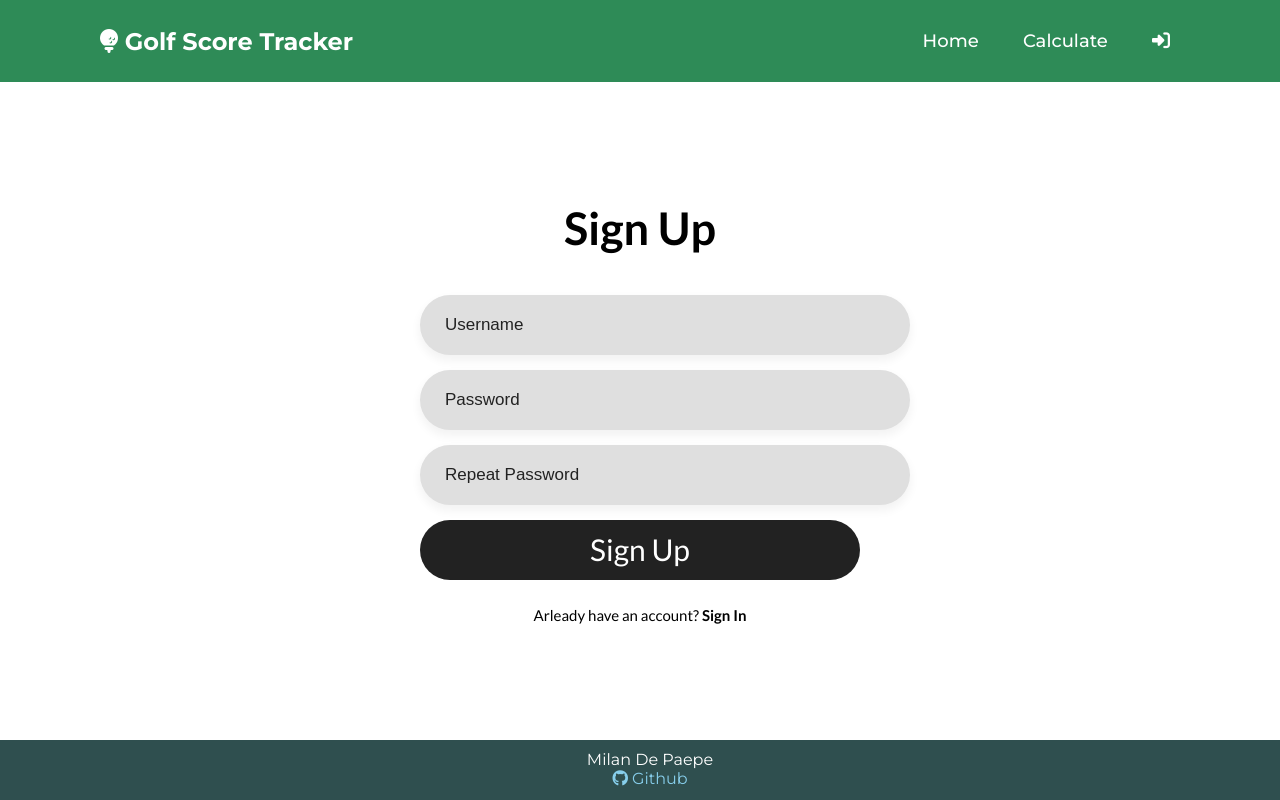
After one commit to MilanDP123/golfScoreTracker, a Flask app: page /signup in a window 1280 px wide. The commit adds this page. Run offline with Flask 3, Linux system fonts and the light colour scheme; some libraries are stand-ins or nearby versions.

Commit message:
signup page

```diff
--- a/app.py
+++ b/app.py
@@ -1,6 +1,6 @@
 from flask import Flask, redirect, render_template, request, session, url_for
 import hashlib
-from db import get_strokes, get_usernames, check_password, get_userid
+from db import get_strokes, get_usernames, check_password, get_userid, new_user
 
 app = Flask(__name__)
 app.config["SECRET_KEY"] = "aasntuhea"
@@ -54,9 +54,8 @@ def calculate():
 def login():
     if request.method == "POST":
         username = request.form.get('username')
-        submit = request.form.get('submit')
 
-        if not username or username not in get_usernames():
+        if username not in get_usernames():
             return render_template("login.html",
                                    error="Invalid username")
 
@@ -76,6 +75,32 @@ def login():
     return render_template("login.html")
 
 
+@app.route("/signup", methods=["POST", "GET"])
+def signup():
+
+    if request.method == "POST":
+
+        username = request.form.get('username')
+
+        if username in get_usernames():
+            return render_template('signup.html',
+                                   error="Username unavailable")
+        password = hashlib.sha256(
+            (request.form.get('password') + username).encode()).hexdigest()
+        password2 = hashlib.sha256(
+            (request.form.get('password2') + username).encode()).hexdigest()
+
+        if password != password2:
+            return render_template('signup.html',
+                                   error="Passwords need to match")
+        new_user(username, password)
+        session["username"] = username
+        session["user_id"] = get_userid(username)
+        session["logged_in"] = True
+        return redirect(url_for('rounds'))
+    return render_template('signup.html')
+
+
 @app.route("/logout")
 def logout():
     session.clear()
--- a/db.py
+++ b/db.py
@@ -41,7 +41,7 @@ def execute_select_query(query, arguments):
         cur = conn.cursor()
 
         cur.execute(query, arguments)
-        result = cur.fetchone()
+        result = cur.fetchall()
 
         conn.commit()
 
@@ -84,11 +84,13 @@ def execute_insert_query(query, arguments):
 
 
 def get_strokes(tee, handicap):
-    return int(execute_select_query(get_strokes_query, (tee, handicap))[0])
+    return int(execute_select_query(get_strokes_query, (tee, handicap))[0][0])
 
 
 def get_usernames():
-    return execute_select_query(get_usernames_query, '')
+    usernames = [t[0] for t in execute_select_query(get_usernames_query, '')]
+
+    return usernames
 
 
 def get_userid(username):
@@ -96,7 +98,7 @@ def get_userid(username):
 
 
 def check_password(username, password):
-    return execute_select_query(get_password_query, (username,))[0] == password
+    return execute_select_query(get_password_query, (username,))[0][0] == password
 
 
 def new_user(username, password):
--- a/static/css/style.css
+++ b/static/css/style.css
@@ -35,7 +35,7 @@ header {
 	display: flex;
 	justify-content: space-between;
 	align-items: center;
-	z-index: 100;
+	z-index: 100
 }
 
 .navbar a {
@@ -115,6 +115,9 @@ footer a {
 	padding: 20px;
 }
 
+ul {
+	list-style-type: none;
+}
 
 /* Button code */
 
--- /dev/null
+++ b/templates/signup.html
@@ -0,0 +1,40 @@
+{% extends 'base.html' %}
+{% block title %}Sing up{% endblock %}
+{% block style %}
+<link rel="stylesheet" href="{{url_for('static', filename='css/login.css')}}" />
+{% endblock %}
+{% block content %}
+<form method="post">
+	<div class="login-box">
+		<div class="login-header">
+			<h2>Sign Up</h2>
+		</div>
+		<div class="input-box">
+			<input type="text" class="input-field" placeholder="Username" name="username" autocomplete="off"
+				required>
+		</div>
+		<div class="input-box">
+			<input type="password" class="input-field" placeholder="Password" name="password"
+				autocomplete="off" required>
+		</div>
+		<div class="input-box">
+			<input type="password" class="input-field" placeholder="Repeat Password" name="password2"
+				autocomplete="off" required>
+		</div>
+		<div class="input-submit">
+			<button type="submit" name="submit" class="submit-btn" id="submit"></button>
+			<label for="submit">Sign Up</label>
+		</div>
+		<div class="sign-up-link">
+			<p>Arleady have an account? <a href="{{ url_for('login') }}">Sign In</a></p>
+		</div>
+	</div>
+</form>
+
+{% if error %}
+<ul class="s_text">
+    <li>{{error}}</li>
+</ul>
+{% endif %}
+
+{% endblock %}
```
Also changed, not shown: templates/login.html (+9 -3 lines), 1 other file.
